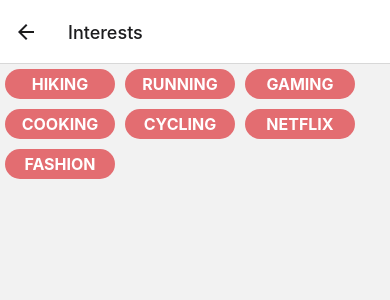
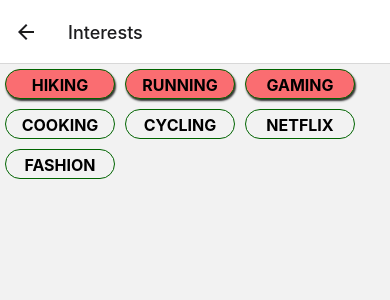
Before and after one commit to Craving-App/expo-mobile-mvp, a React Native app: screen /Interests in a window 390 px wide. Shown: the top 300 px of the page. Built offline with nearby package versions, Linux system fonts and the light colour scheme.

Commit message:
Add prop to change between styling

```diff
--- a/Screens/Interests.js
+++ b/Screens/Interests.js
@@ -5,13 +5,13 @@
 const Interests = ({ navigation }) => {
     return (
         <View style={styles.center}>
-            <Pills name="Hiking" />
-            <Pills name="Running" />
-            <Pills name="Gaming" />
-            <Pills name="Cooking" />
-            <Pills name="Cycling" />
-            <Pills name="Netflix" />
-            <Pills name="Fashion" />
+            <Pills name="Hiking" common="true" />
+            <Pills name="Running" common="true" />
+            <Pills name="Gaming" common="true" />
+            <Pills name="Cooking" common="false" />
+            <Pills name="Cycling" common="false" />
+            <Pills name="Netflix" common="false" />
+            <Pills name="Fashion" common="false" />
         </View>
     );
 };
--- a/components/Pills.js
+++ b/components/Pills.js
@@ -1,9 +1,16 @@
 import React from "react";
+import { render } from "react-dom";
 import { Text, View, StyleSheet } from "react-native";
 
 const Pills = (props) => {
+    let relatedStyles;
+    if (props.common === "true") {
+        relatedStyles = styles.common;
+    } else {
+        relatedStyles = styles.uncommon;
+    }
     return (
-        <View style={styles.view}>
+        <View style={[styles.view, relatedStyles]}>
             <Text style={styles.text}>{props.name}</Text>
         </View>
     );
@@ -15,17 +22,29 @@
         height: 30,
         width: 110,
         padding: 5,
-        backgroundColor: "#e36d71",
         borderRadius: 19,
         margin: 5,
+        borderColor: "darkgreen",
+        borderWidth: 1,
     },
     text: {
-        color: "#ffffff",
+        color: "#000",
         fontWeight: "bold",
         textTransform: "uppercase",
         fontSize: 16,
         textAlign: "center",
     },
+    common: {
+        backgroundColor: "#fa6d71",
+        shadowColor: "#000",
+        shadowOffset: { width: 1, height: 2 },
+        shadowOpacity: 0.8,
+        shadowRadius: 2,
+        elevation: 5,
+    },
+    uncommon: {
+        backgroundColor: "transparent",
+    },
 });
 
 export default Pills;
```
